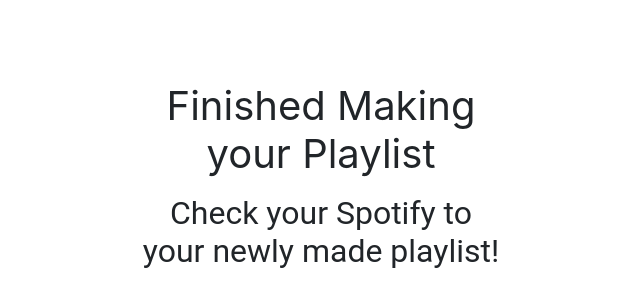
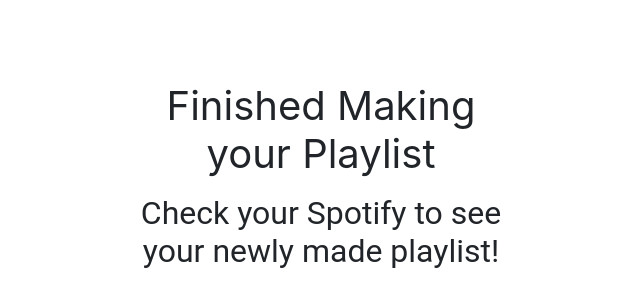
Before and after one commit to carterjohndixon/Spotify-Playlist-AI, a Flask app: template templates/playlist_done.html in a window 1280 px wide. Shown: the part 216-523 px from the top of the page, without its empty margins (319-959 px from the left). Run offline with Flask 2, Linux system fonts and the light colour scheme; the template is opened without the code that fills it, so the values that code supplies are empty.

Commit message:
Updated playlist_done.html file

```diff
--- a/templates/playlist_done.html
+++ b/templates/playlist_done.html
@@ -10,7 +10,7 @@
 <body class="text-center">
     <form class="form-signin" action="{{url_for('playlist_done')}}" method="post">
         <h1 class="mb-3 font-weight-normal">Finished Making your Playlist</h1>
-        <h2 class="mb-3 font-weight-normal">Check your Spotify to your newly made playlist!</h2>
+        <h2 class="mb-3 font-weight-normal">Check your Spotify to see your newly made playlist!</h2>
     </form>
 </body>
 
```
